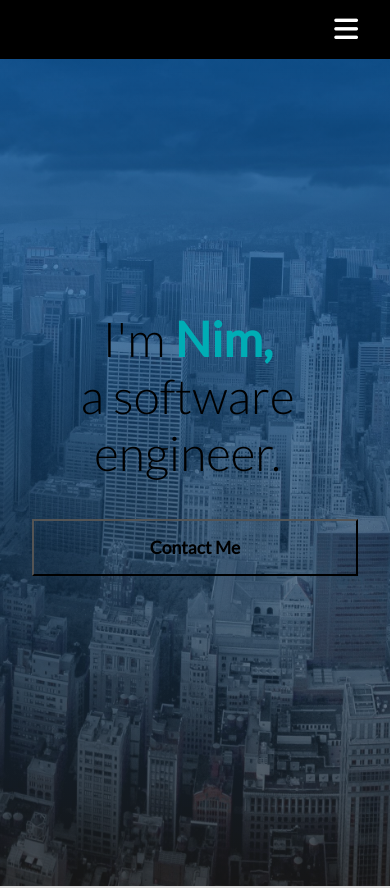
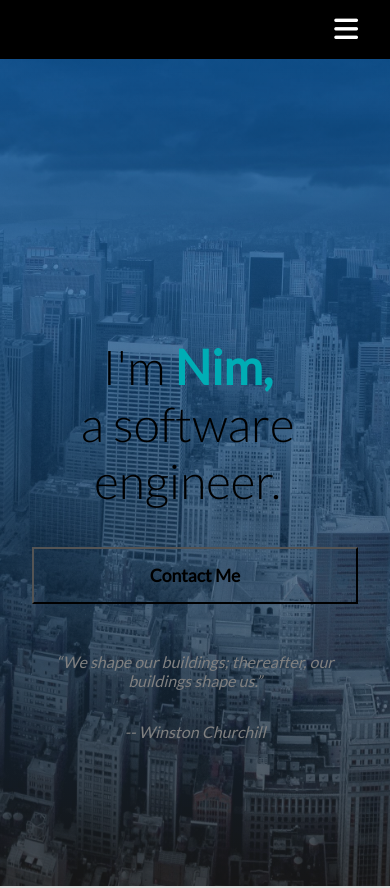
Before and after one commit to nimaester/personalsite, a React (Create React App) app: page / in a window 390 px wide. Shown: the top 888 px of the page. Built offline with nearby package versions, Linux system fonts and the light colour scheme.

Commit message:
fixing nav animations

```diff
--- a/public/index.html
+++ b/public/index.html
@@ -15,7 +15,9 @@
     <title>Nim's Website</title>
   </head>
 
+  <div className="main">
   <body>
     <div id="root"></div>
   </body>
+  </div>
 </html>
--- a/src/Hero.js
+++ b/src/Hero.js
@@ -52,6 +52,8 @@ const Hero = forwardRef((props, ref) => {
               Contact Me
             </motion.button>
           </motion.div>
+          <p className='quotes'>“We shape our buildings; thereafter, our buildings shape us.”</p>
+        <p className='quotee'>-- Winston Churchill</p>
         </div>
       </motion.section>
     </div>
--- a/src/Skills.js
+++ b/src/Skills.js
@@ -29,9 +29,9 @@ const Skills = forwardRef((props, ref) => {
       animate={controls}
       exit='exit'
     >
-      <motion.h2 variants={slideUpAnimation}>Technical Skills</motion.h2>
+      <motion.h2 variants={slideRightAnimation}>Technical Skills</motion.h2>
       <div className='section'>
-        <motion.div variants={slideLeftAnimation} className='section-1'>
+        <div className='section-1'>
           <ul>
             <li className='tech-skills'>
               <span className='skills-type'>Javascript</span>
@@ -145,9 +145,9 @@ const Skills = forwardRef((props, ref) => {
               </span>
             </li>
           </ul>
-        </motion.div>
+        </div>
 
-        <motion.div variants={slideRightAnimation} className='section-2'>
+        <div className='section-2'>
           <ul>
             <li className='tech-skills'>
               <span className='skills-type2'>AWS</span>
@@ -261,7 +261,7 @@ const Skills = forwardRef((props, ref) => {
               </span>
             </li>
           </ul>
-        </motion.div>
+        </div>
       </div>
       <p className='quotes'>
         "Everybody should learn to program a computer, because it teaches you
--- a/src/animations/animation.js
+++ b/src/animations/animation.js
@@ -5,7 +5,7 @@ export const primaryFadeAnimation = {
   show: {
     opacity:1,
     transition: {
-      duration: 0.8,
+      duration: 0.5,
       when: "beforeChildren",
       staggerChildren: 0.1
     }
@@ -13,7 +13,7 @@ export const primaryFadeAnimation = {
   exit: {
     opacity: 0,
     transition: {
-      duration: 0.8,
+      duration: 0.5,
       // staggerChildren: 0.1
     }
   }
@@ -58,7 +58,7 @@ export const slideUpAnimation = {
 
 export const slideRightAnimation = {
   hidden: {
-    x: 200,
+    x: 50,
     opacity: 0,
   },
   show: {
--- a/src/styles/_about.scss
+++ b/src/styles/_about.scss
@@ -1,5 +1,5 @@
 .hero {
-  padding-top: 2rem;
+  padding-top: 18rem;
   display: flex;
   height: 105vh;
   align-items: center;
@@ -20,14 +20,7 @@
   span {
     font-weight: bold;
   }
-  .image {
-    flex: 1;
-    img {
-      max-width: 110vh;
-      max-height: 80vh;
-      min-height: 90vh;
-    }
-  }
+
   button {
     font-weight: bold;
     font-size: 1.1rem;
@@ -40,9 +33,6 @@
     &:hover {
       background-color: #00adb5;
     }
-  }
-  .hide {
-    overflow: hidden;
   }
 }
 
@@ -125,7 +115,7 @@
 @media screen and (max-width: 865px) {
   .hero {
     flex-direction: column;
-    padding: 2rem;
+    padding: 18rem 2rem 0rem 2rem;
     button {
       width: 100%;
     }
@@ -139,7 +129,6 @@
   }
 
   .about-me {
-    overflow-x: hidden;
     padding: 3rem 2rem 0rem 2rem;
     h2 {
       font-size: 2.5rem;
--- a/src/styles/_nav.scss
+++ b/src/styles/_nav.scss
@@ -44,6 +44,7 @@ nav {
   .fa-bars{
     color: white;
     display: none;
+    z-index: 1000;
   }
 
   .fa-times {
@@ -52,11 +53,6 @@ nav {
   .logo {
     image-resolution: 300dpi;
     width: 50%;
-  }
-  .sticky {
-    padding: 5px 100px;
-    color: black;
-    background-color: black;
   }
 }
 
--- a/src/styles/_navlist.scss
+++ b/src/styles/_navlist.scss
@@ -8,7 +8,7 @@
   height: 60vh;
   background-color: black;
   opacity: 0.9;
-  transform: translateX(100%);
+  display: none;
   transition: ease 0.5s;
   ul {
     display: flex;
```
